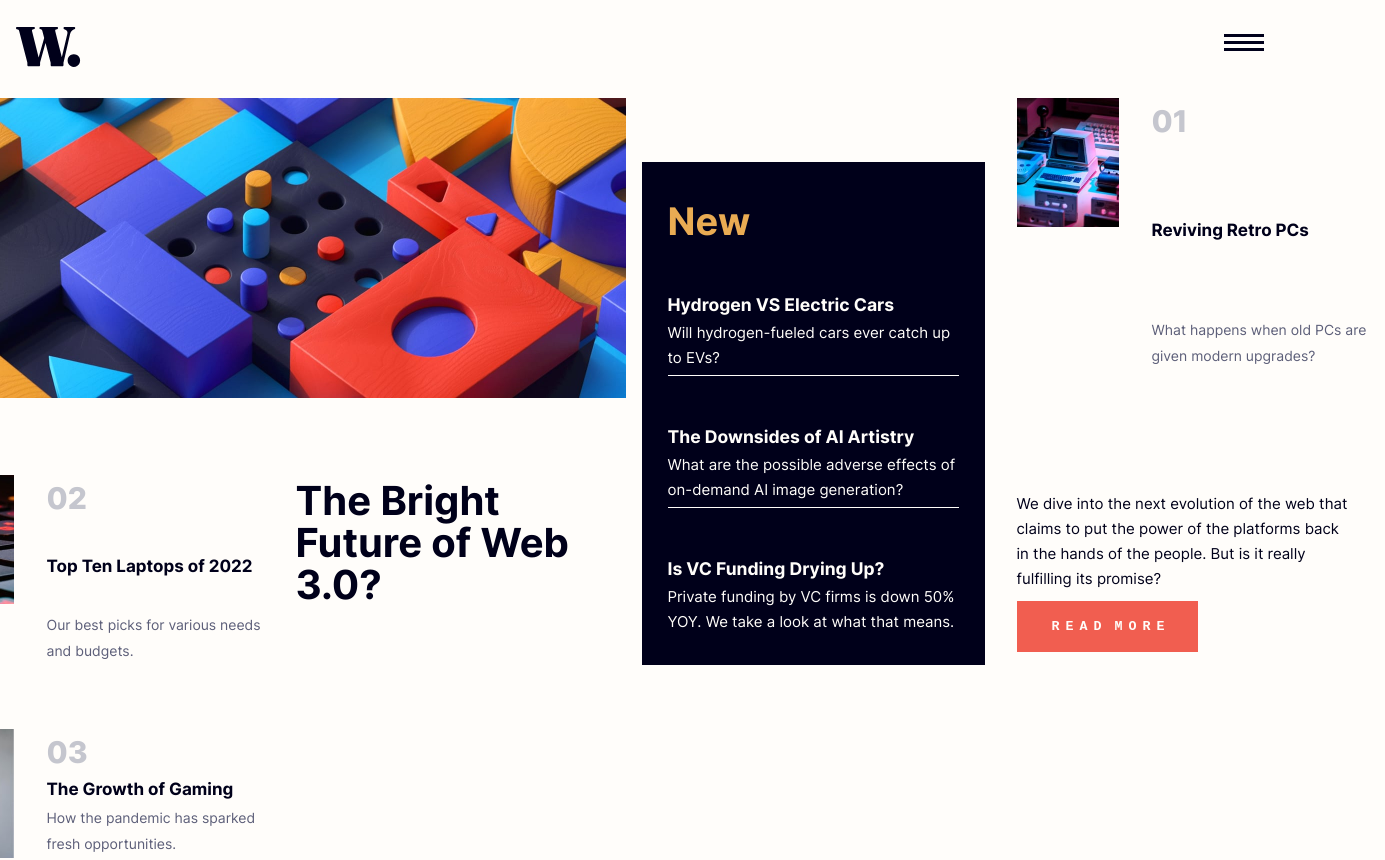
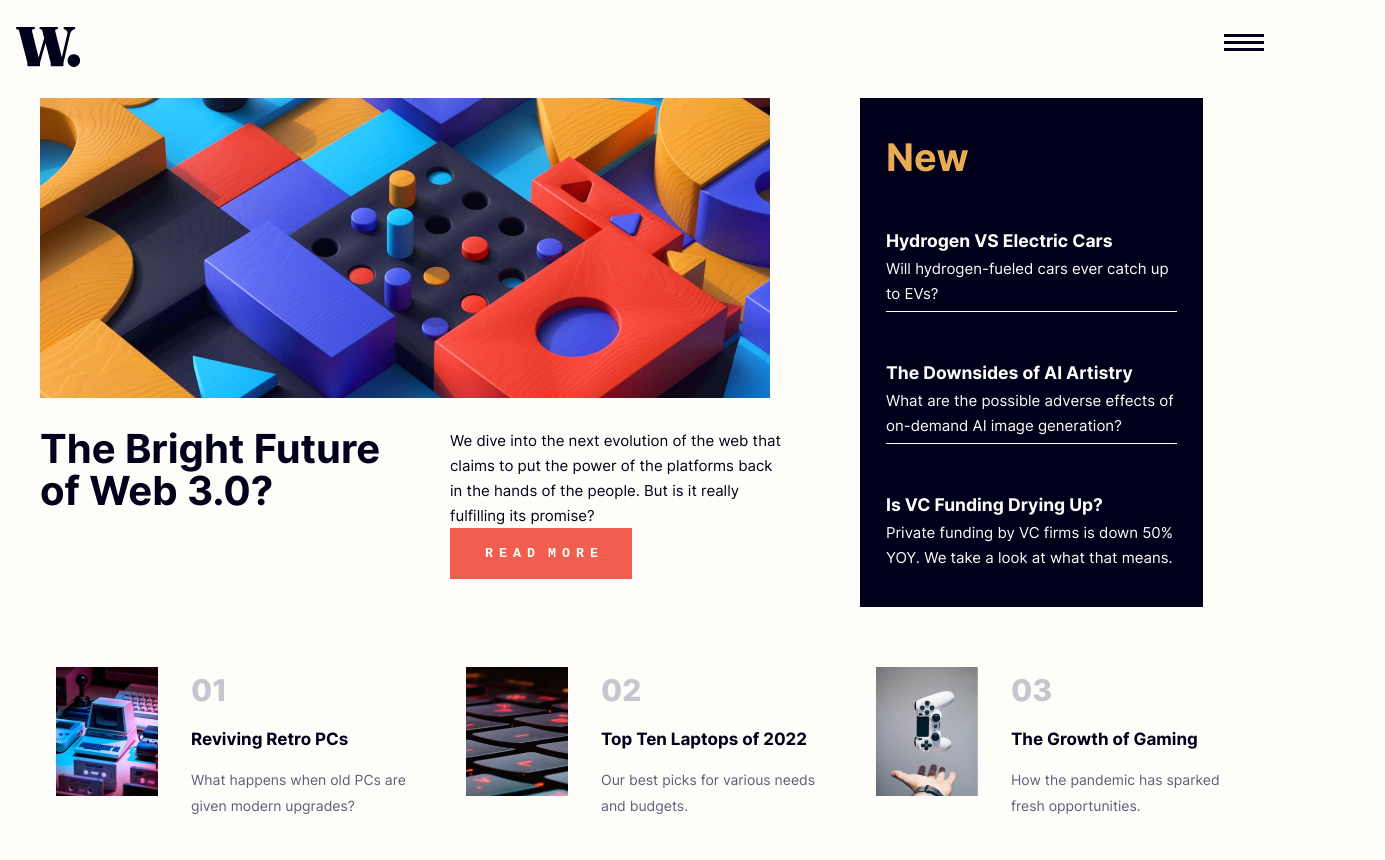
Before and after one commit to kaesle/News-Homepage-CSS-Exercise, a React (Create React App) app: page / in a window 1280 px wide. Shown: the top 860 px of the page, 1385 px wide, since content can reach past the window. Built offline with nearby package versions, Linux system fonts and the light colour scheme.

Commit message:
grid approximately works

```diff
--- a/src/App.css
+++ b/src/App.css
@@ -51,6 +51,8 @@ header {
 }
 
 #desktopHero {
+  width: 730px;
+  height: 300px;
   display: none;
   grid-area: hero;
 }
@@ -72,6 +74,11 @@ h1 {
   margin: 5px 50px 0 16px;
   font-size: 40px;
   line-height: 42px;
+  grid-area: "headline";
+}
+
+.headContent {
+  grid-area: "blurb";
 }
 
 p#headBlurb {
@@ -103,6 +110,22 @@ main {
 @media (min-width: 1128px) and (orientation: landscape) {
   .narrow {
     display: grid;
-    grid-template-areas: "hero hero new" "headline body new" "01 02 03";
+    grid-template: 300px 209px 198px / 380px 380px 380px;
+    grid-template-areas: "hero hero new" "headline blurb new" "tns01 tns02 tns03";
+    gap: 30px;
+  }
+
+  div.narrow > * {
+    margin: 0;
+  }
+
+  h1,
+  .headContent {
+    width: 350px;
+  }
+
+  p#headBlurb,
+  button.readMore {
+    margin: 0;
   }
 }
--- a/src/components/NewSection.css
+++ b/src/components/NewSection.css
@@ -1,6 +1,9 @@
 div.new {
+  grid-area: new;
+
   box-sizing: border-box;
   width: 343px;
+  height: 509px;
   margin: 64px 16px;
   padding: 36px 26px 26px;
   background-color: var(--very-dark-blue);
@@ -32,6 +35,6 @@ h3.new {
 
 @media (min-width: 1128px) and (orientation: landscape) {
   div.new {
-    grid-area: new;
+    margin: 0;
   }
 }
--- a/src/components/ThumbnailStory.css
+++ b/src/components/ThumbnailStory.css
@@ -40,13 +40,13 @@ div.story p {
 }
 
 #tns01 {
-  grid-area: 01;
+  grid-area: tns01;
 }
 
 #tns02 {
-  grid-area: 02;
+  grid-area: tns02;
 }
 
 #tns03 {
-  grid-area: 03;
+  grid-area: tns03;
 }
```
